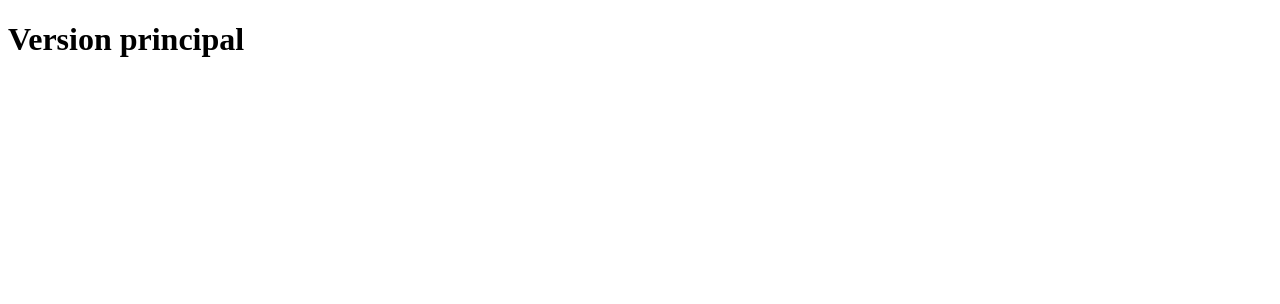
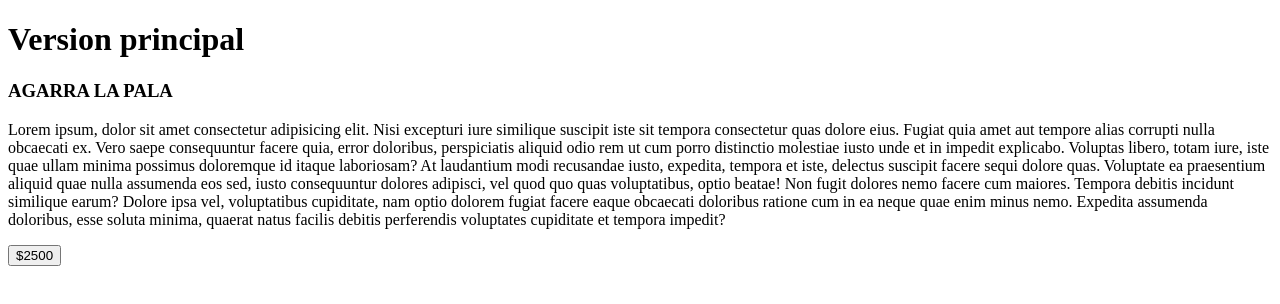
Before and after one commit to DamianSisto/prueba, a plain HTML site: page index.html in a window 1280 px wide. Drawn offline with Linux system fonts and the light colour scheme.

Commit message:
cambios de prueba

```diff
--- a/index.html
+++ b/index.html
@@ -1,11 +1,26 @@
 <!DOCTYPE html>
 <html lang="en">
+
 <head>
     <meta charset="UTF-8">
     <meta name="viewport" content="width=h1, initial-scale=1.0">
     <title>Document</title>
 </head>
+
 <body>
     <h1>Version principal</h1>
+    <h3>AGARRA LA PALA</h3>
+    <p>Lorem ipsum, dolor sit amet consectetur adipisicing elit. Nisi excepturi iure similique suscipit iste sit tempora
+        consectetur quas dolore eius. Fugiat quia amet aut tempore alias corrupti nulla obcaecati ex. Vero saepe
+        consequuntur facere quia, error doloribus, perspiciatis aliquid odio rem ut cum porro distinctio molestiae iusto
+        unde et in impedit explicabo. Voluptas libero, totam iure, iste quae ullam minima possimus doloremque id itaque
+        laboriosam? At laudantium modi recusandae iusto, expedita, tempora et iste, delectus suscipit facere sequi
+        dolore quas. Voluptate ea praesentium aliquid quae nulla assumenda eos sed, iusto consequuntur dolores adipisci,
+        vel quod quo quas voluptatibus, optio beatae! Non fugit dolores nemo facere cum maiores. Tempora debitis
+        incidunt similique earum? Dolore ipsa vel, voluptatibus cupiditate, nam optio dolorem fugiat facere eaque
+        obcaecati doloribus ratione cum in ea neque quae enim minus nemo. Expedita assumenda doloribus, esse soluta
+        minima, quaerat natus facilis debitis perferendis voluptates cupiditate et tempora impedit?</p>
+        <button>$2500</button>
 </body>
+
 </html>
```
